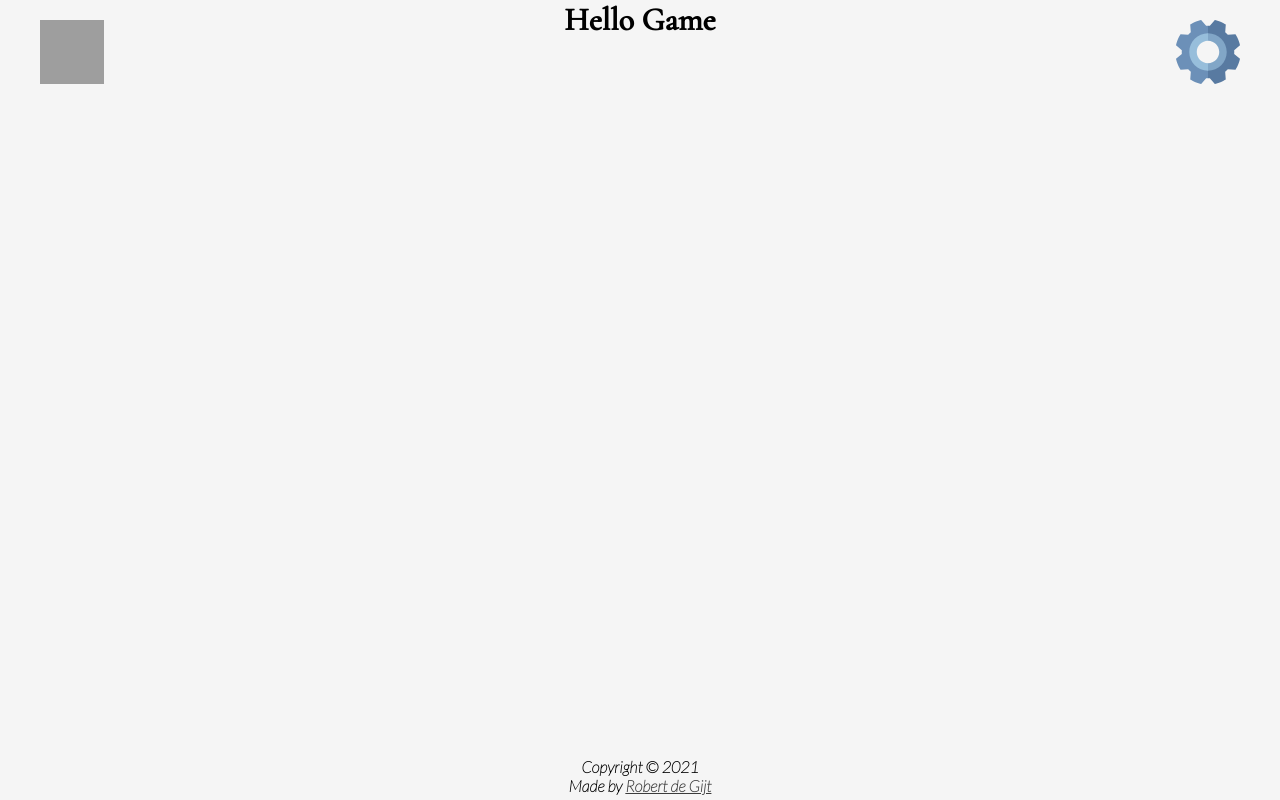
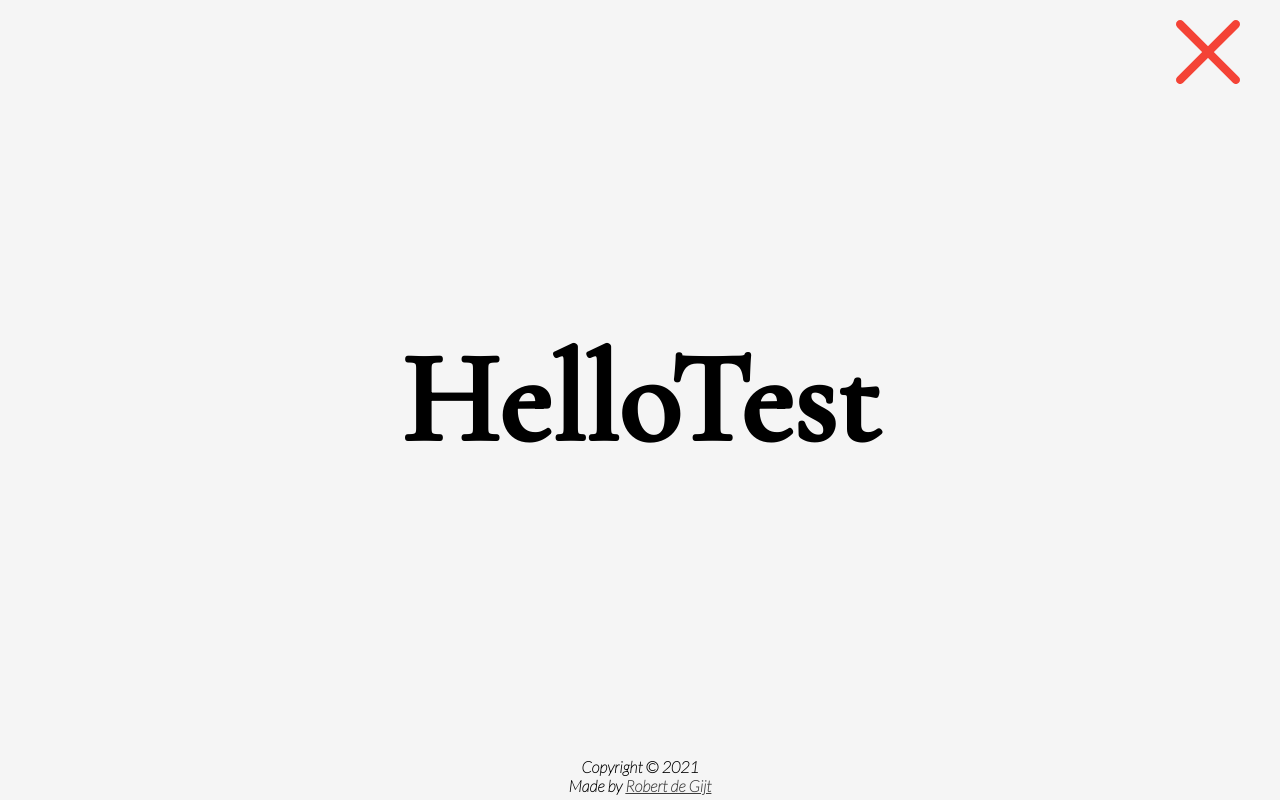
Before and after one commit to rgijt/ThaGoon, a Vue app in the folder thagoon/: page /game in a window 1280 px wide. Built offline with nearby package versions, Linux system fonts and the light colour scheme; grey boxes are pictures that could not be loaded.

Commit message:
Added random word to Game

```diff
--- a/thagoon/src/components/Header.vue
+++ b/thagoon/src/components/Header.vue
@@ -1,18 +1,18 @@
 <template>
   <header>
-    <div class="startmenu-header">
+    <!-- <div class="startmenu-header">
       <div class="btn">
         <img src="../assets/icons/logout-1.svg" />
       </div>
       <div class="btn">
         <img src="../assets/icons/cogwheel.svg" />
       </div>
+    </div> -->
+    <div class="game-header">
+      <div class="btn">
+        <router-link to="/"><img src="../assets/icons/close.svg"/></router-link>
+      </div>
     </div>
-    <!-- <div class="game-header">
-      <div class="btn">
-        <img src="../assets/icons/close.svg" />
-      </div>
-    </div> -->
   </header>
 </template>
 
@@ -28,6 +28,7 @@ header {
   display: flex;
   position: absolute;
   top: 0;
+  z-index: 99;
 }
 header div {
   width: 100%;
--- a/thagoon/src/views/Game.vue
+++ b/thagoon/src/views/Game.vue
@@ -1,11 +1,51 @@
 <template>
-  <h1>Hello Game</h1>
+  <div class="game" @click="changeWord()">
+    <div class="placeholder">
+      <h1>{{ word }}</h1>
+    </div>
+  </div>
 </template>
 
 <script>
 export default {
   name: 'Game',
+  data: function() {
+    return {
+      word: 'HelloTest',
+      wordList: ['Grass', 'Tree', 'Airplane', 'Sticky'],
+    };
+  },
+  methods: {
+    randomWord: function() {
+      this.word = 'test';
+    },
+    changeWord: function() {
+      let randomNumber;
+      do {
+        randomNumber = Math.floor(Math.random() * this.wordList.length);
+      } while (this.word === this.wordList[randomNumber]);
+      this.word = this.wordList[randomNumber];
+    },
+  },
+  mounted: function() {},
 };
 </script>
 
-<style scoped></style>
+<style scoped>
+.game {
+  width: 100%;
+  height: 100vh;
+  display: flex;
+  position: absolute;
+}
+.placeholder {
+  display: flex;
+  width: 100%;
+  height: 50%;
+  margin: auto;
+}
+.placeholder h1 {
+  margin: auto;
+  font-size: 8em;
+}
+</style>
--- a/thagoon/src/views/StartMenu.vue
+++ b/thagoon/src/views/StartMenu.vue
@@ -48,6 +48,7 @@ ul.menu li {
   background-color: #087e8b;
   border-radius: 5px;
   transition: all 0.3s ease-in-out;
+  text-transform: uppercase;
 }
 ul.menu li:hover {
   transform: scale(1.02);
```
